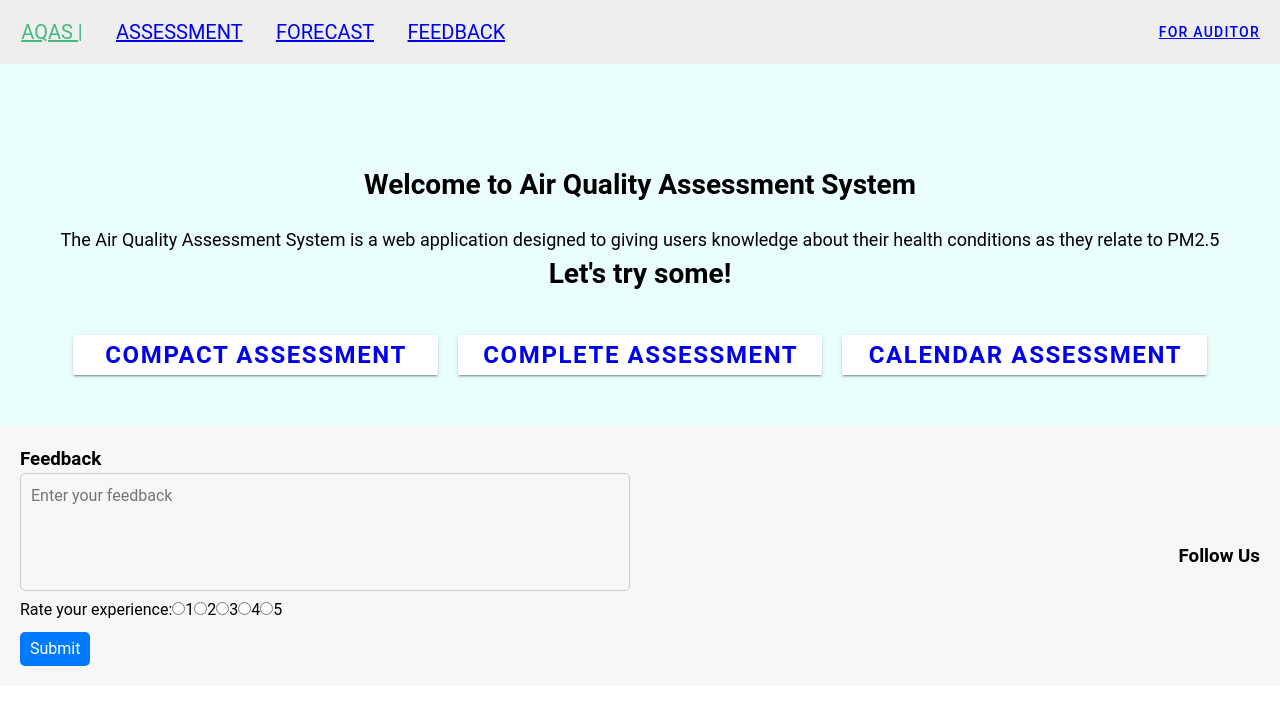
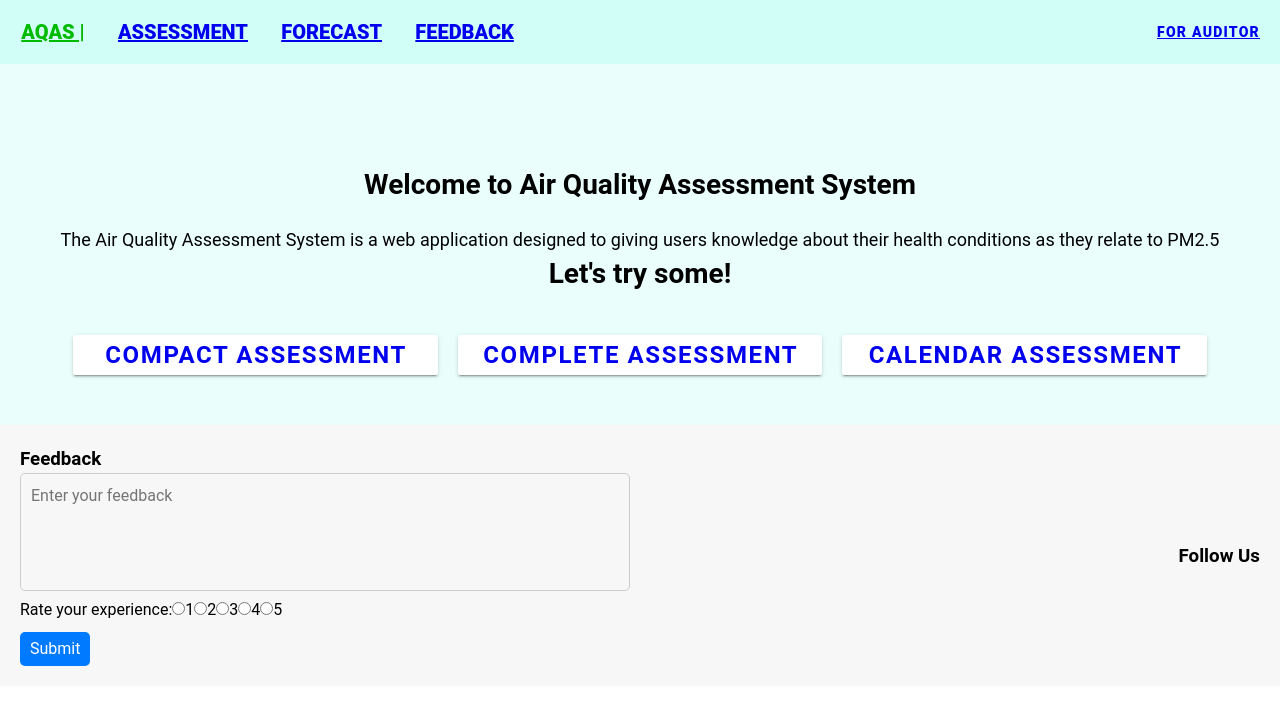
Before and after one commit to sodaop12/Air-Quality-Assessment-System-Front-end, a Vue app: page / in a window 1280 px wide. Shown: the top 704 px of the page. Built offline with nearby package versions, Linux system fonts and the light colour scheme.

Commit message:
App: update nav-bar ui

```diff
--- a/src/App.vue
+++ b/src/App.vue
@@ -1,10 +1,12 @@
 <template>
   <nav>
     <div>
-      <v-toolbar dark prominent>
+      <v-toolbar color="#D1FFF7">
         <v-btn>
           <v-toolbar-title>
-            <router-link to="/">AQAS |</router-link></v-toolbar-title
+            <router-link to="/"
+              ><a class="title-home">AQAS | </a></router-link
+            ></v-toolbar-title
           >
         </v-btn>
         <v-btn>
@@ -121,7 +123,6 @@ export default {
   font-size: 20px;
   font-weight: 500;
   line-height: 100%;
-  text-decoration: none;
   margin-right: 20px;
   font-weight: bold;
 }
@@ -177,6 +178,9 @@ export default {
 }
 
 .router-link-exact-active {
+  color: #00ba00;
+}
+.router-link {
   color: #42b983;
 }
 
@@ -220,4 +224,15 @@ export default {
 .mat-bar {
   background: #71ffe5;
 }
+
+.nav-title-text-color {
+  color: #00926f;
+  font-weight: 800;
+}
+.title-home {
+  font-weight: 900;
+}
+a {
+  font-weight: 800;
+}
 </style>
```
